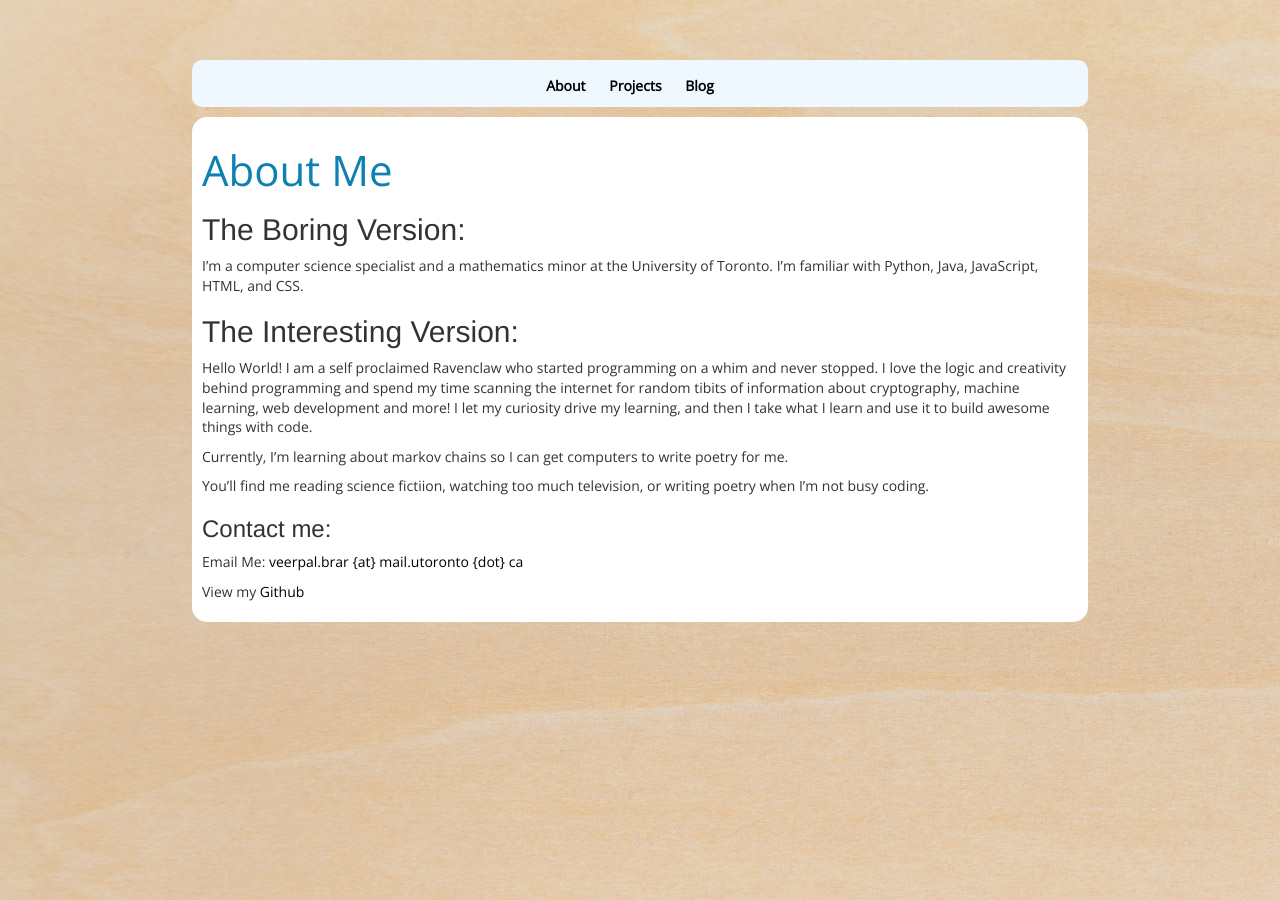
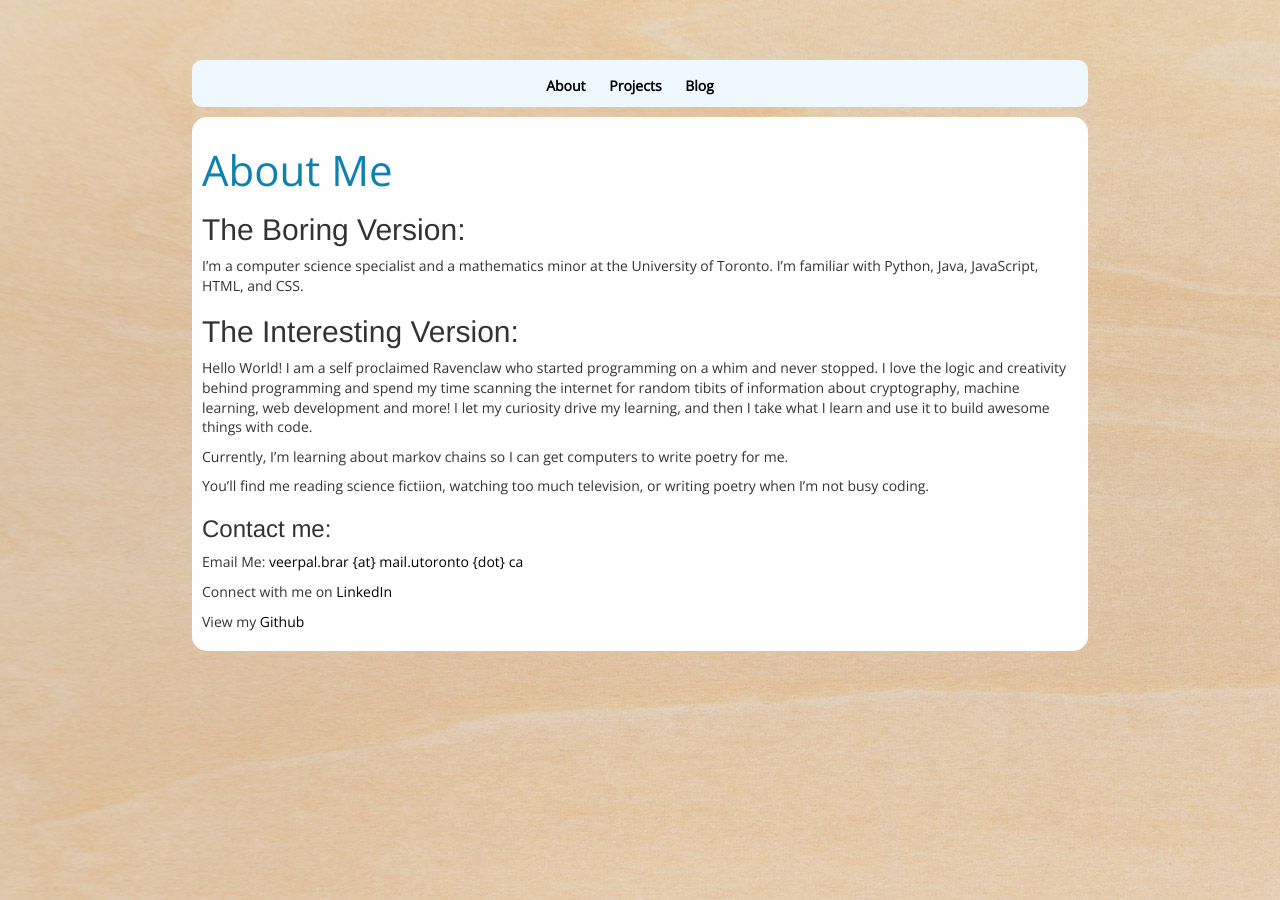
Before and after one commit to VeerpalBrar/VeerpalBrar.github.io, a Jekyll site: the page built from index.html, in a window 1280 px wide. Built offline with Jekyll 4.4.1, drawn with Linux system fonts in a browser that asks for light colours.

Commit message:
add LinkedIn link

```diff
--- a/index.html
+++ b/index.html
@@ -25,5 +25,7 @@ description: Veerpal Brar is a programmer who lets her curiosity drive her creat
         <h3 id="contact-me">Contact me:</h3>
         <p>Email Me: <a href="v.brar@mail.utoronto.ca">veerpal.brar {at}
         mail.utoronto {dot} ca</a></p>
+        <p>Connect with me on <a href="https://www.linkedin.com/in/veerpal-brar-678052127">LinkedIn</a></p>
         <p>View my <a href="https://github.com/VeerpalBrar">Github</a></p>
+
     </div>
```
